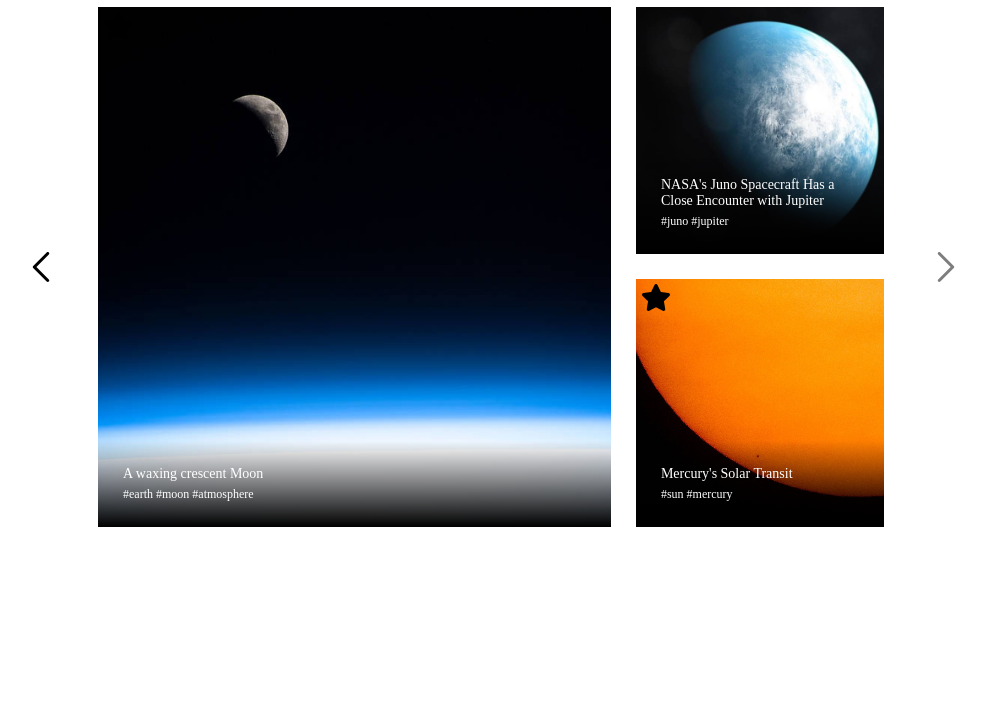
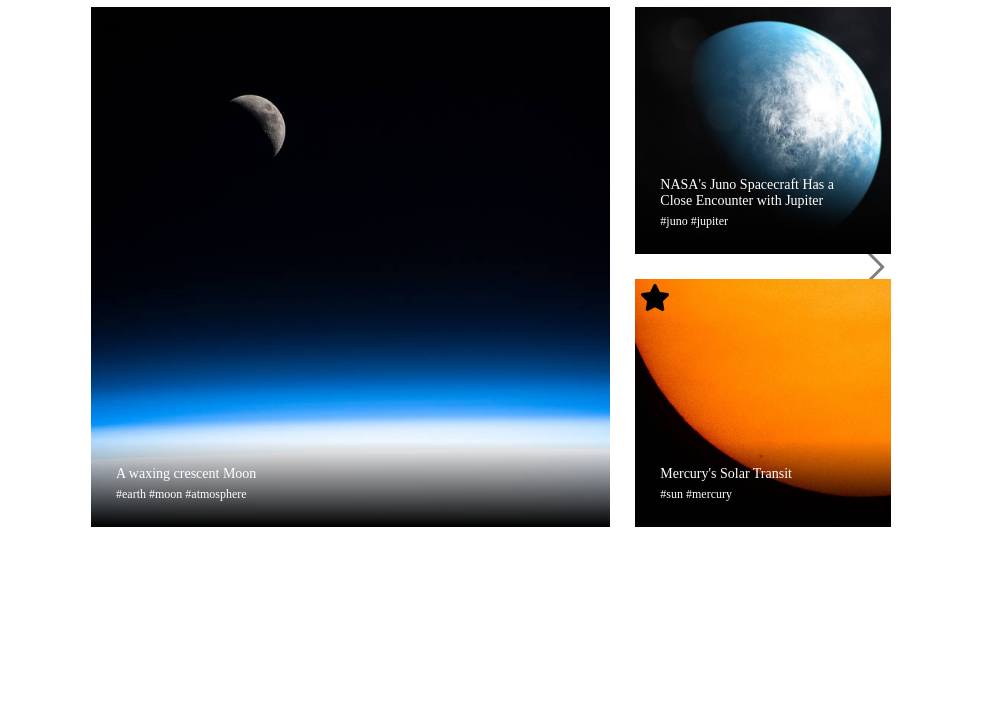
Before and after one commit to ksenzo/test, a plain HTML site: page docs/index.html in a window 1280 px wide. Shown: the part 81-805 px from the top of the page, without its empty margins (149-1135 px from the left). Drawn offline with Linux system fonts and the light colour scheme.

Commit message:
Update style.css

```diff
--- a/docs/style.css
+++ b/docs/style.css
@@ -1,12 +1,3 @@
-.images {
-   display: flex;
-   flex-direction: column;
-   max-width: 800px;
-   margin: 0 auto;
-   position: relative;
-   padding: 0 87px;
-}
-
 .container {
    max-width: 960px;
    margin: 0 auto;
@@ -44,6 +35,15 @@
    .images_catalogLast {
       flex-direction: row;
    }
+
+   .images {
+      display: flex;
+      flex-direction: column;
+      max-width: 800px;
+      margin: 0 auto;
+      position: relative;
+      padding: 0 87px;
+   }
 }
 
 @media (min-width: 320px) {
@@ -52,6 +52,15 @@
       width: 100%;
       margin-bottom: 25px;
       position: relative;
+   }
+
+   .images {
+      display: flex;
+      flex-direction: column;
+      max-width: 800px;
+      margin: 0 auto;
+      position: relative;
+      padding: 0 10px;
    }
 }
 
```
